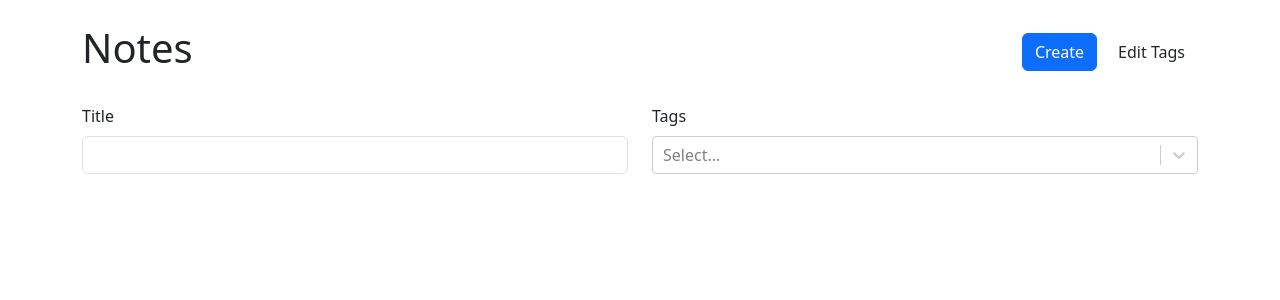
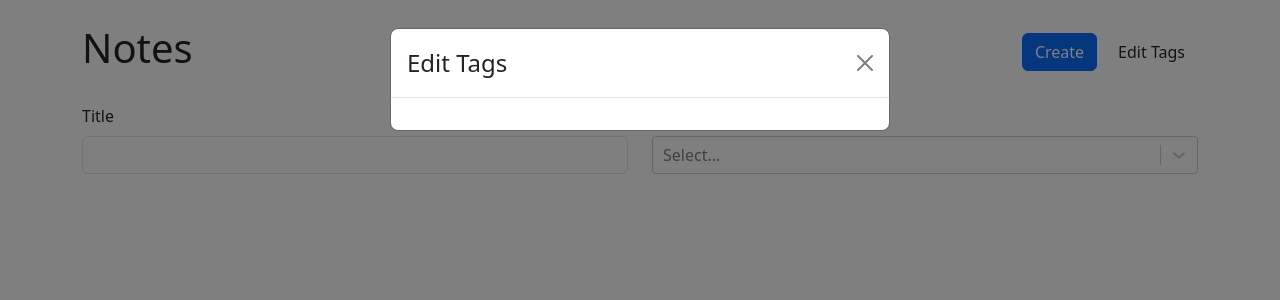
Before and after one commit to tetyanago2023/react-typescript-note-taking-app, a React (Vite) app: page / in a window 1280 px wide. Both pictures are taken after a click on the button "Edit Tags". Shown: the top 300 px of the page. Built offline with nearby package versions, Linux system fonts and the light colour scheme.

Commit message:
EditTag stuff was preliminary created

```diff
--- /dev/null
+++ b/src/EditTagsModal.tsx
@@ -0,0 +1,37 @@
+import {Button, Col, Form, Modal, Row, Stack} from "react-bootstrap";
+import {Tag} from "./App.tsx";
+
+type EditTagsModalProps = {
+    availableTags: Tag[]
+    handleClose: () => void
+    show: boolean
+
+}
+
+export function EditTagsModal({ availableTags, handleClose, show }: EditTagsModalProps) {
+    return (
+        <Modal show={show} onhide={handleClose}>
+            <Modal.Header closeButton>
+                <Modal.Title>Edit Tags</Modal.Title>
+            </Modal.Header>
+            <Modal.Body>
+                <Form>
+                    <Stack gap={2}>
+                        {availableTags.map(tag => (
+                            <Row key={tag.id}>
+                                <Col>
+                                    <Form.Control type={"text"} value={tag.label} />
+
+                                </Col>
+                                <Col xs={"auto"}>
+                                    <Button variant="outline-danger">&times;</Button>
+                                </Col>
+                            </Row>
+
+                        ))}
+                    </Stack>
+                </Form>
+            </Modal.Body>
+        </Modal>
+    )
+}
--- a/src/NoteList.tsx
+++ b/src/NoteList.tsx
@@ -4,6 +4,7 @@ import ReactSelect from "react-select"
 import {useMemo, useState} from "react"
 import {Tag} from "./App.tsx"
 import styles from "./NoteList.module.css"
+import {EditTagsModal} from "./EditTagsModal.tsx";
 
 type SimplifiedNote = {
     id: string
@@ -18,6 +19,7 @@ type NoteListProps = {
 export function NoteList({ availableTags, notes }: NoteListProps) {
     const [selectedTags, setSelectedTags] = useState<Tag[]>([])
     const [title, SetTitle] = useState("")
+    const [editTagsModalOpen, setEditTagsModalOpen] = useState(false)
 
     const filteredNotes = useMemo(() => {
         return notes.filter(note => {
@@ -71,7 +73,11 @@ export function NoteList({ availableTags, notes }: NoteListProps) {
                         <Link to="/new">
                             <Button variant="primary">Create</Button>
                         </Link>
-                        <Button variant="outlined-secondary">Edit Tags</Button>
+                        <Button
+                            onClick={() => setEditTagsModalOpen(true)}
+                            variant="outlined-secondary">
+                            Edit Tags
+                        </Button>
                     </Stack>
                 </Col>
             </Row>
@@ -117,6 +123,10 @@ export function NoteList({ availableTags, notes }: NoteListProps) {
                     </Col>
                 ))}
             </Row>
+            <EditTagsModal
+                show={editTagsModalOpen}
+                handleClose={() => setEditTagsModalOpen(false)}
+                availableTags={availableTags}/>
         </>
     )
 }
```
